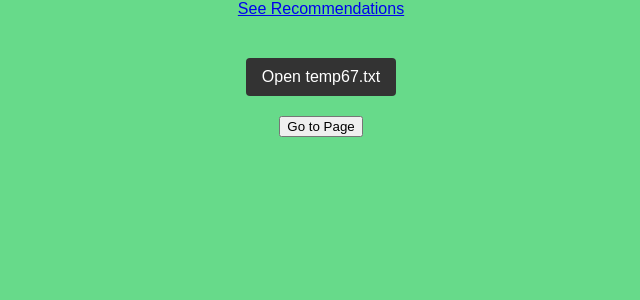
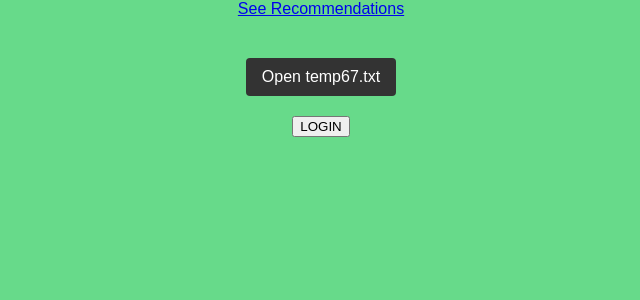
Before and after one commit to Jeytex/Flash-Project, a Flask app: page / in a window 1280 px wide. Shown: the part 391-691 px from the top of the page, without its empty margins (319-959 px from the left). Run offline with Flask 3, Linux system fonts and the light colour scheme; some libraries are stand-ins or nearby versions.

Commit message:
changed login button name

```diff
--- a/templates/index.html
+++ b/templates/index.html
@@ -39,7 +39,7 @@
 </div>
 
 <form action="login.html">
-    <button type="submit">Go to Page</button>
+    <button type="submit">LOGIN</button>
 </form>
 
 </body>
```
